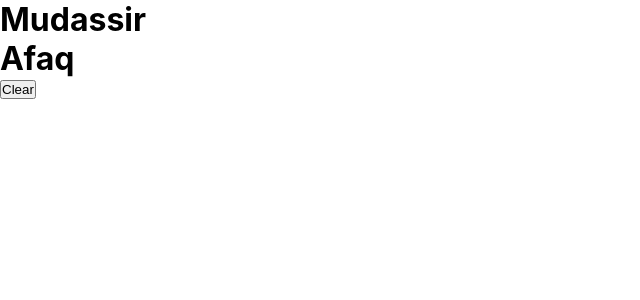
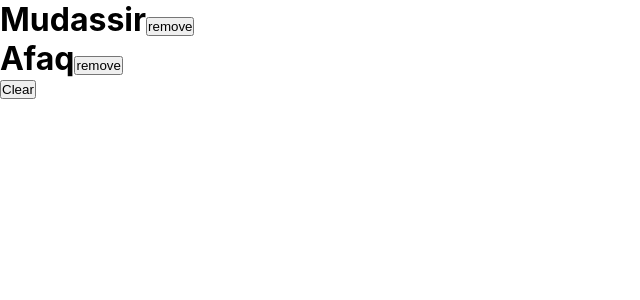
Before and after one commit to Mudassir5367/raect-assign-practice-lecture, a React (Create React App) app: page / in a window 1280 px wide. Shown: the top 300 px of the page, without its empty margins (0-640 px from the left). Built offline with nearby package versions, Linux system fonts and the light colour scheme.

Commit message:
remove data

```diff
--- a/src/components/ArrayUsestate.js
+++ b/src/components/ArrayUsestate.js
@@ -9,11 +9,23 @@ export default function ArrayUsestate() {
     const clearData = ()=>{
         setClear([])
     }
+    const removeData = (id) =>{
+        console.log(id);
+        const newData = clear.filter((value)=>{
+            return value.id !== id;
+        })
+        setClear(newData)
+    }
   return (
     <>
       {
-        clear.map((x)=><h1 key={x.id}>{x.fName}</h1>
+        clear.map((x)=>{
+        return(
+            <h1 key={x.id}>{x.fName}
+            <button onClick = {() => {removeData(x.id)}}>remove</button>
+            </h1>
         )
+      })
       }
       <button onClick = {clearData}>Clear</button>
     </>
```
